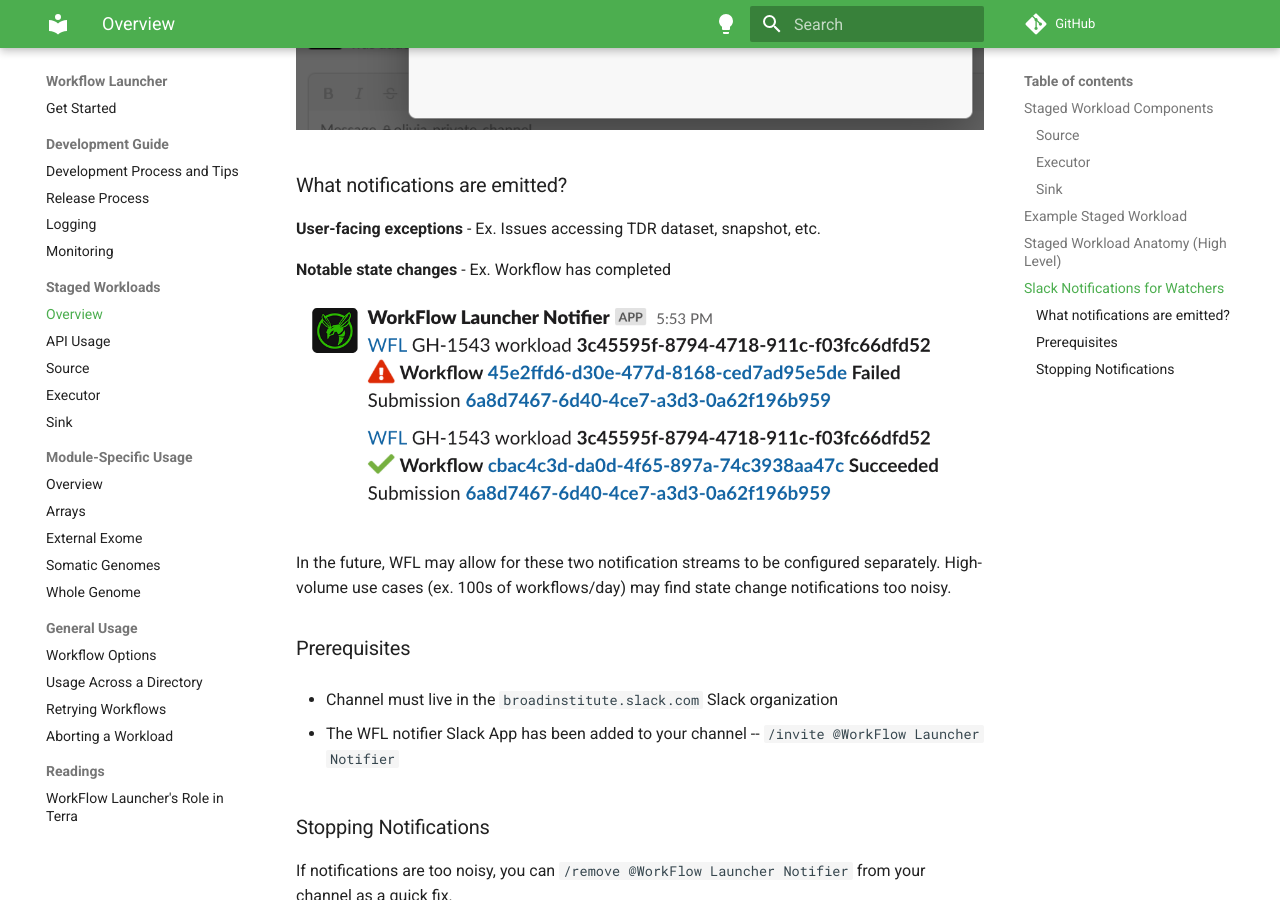
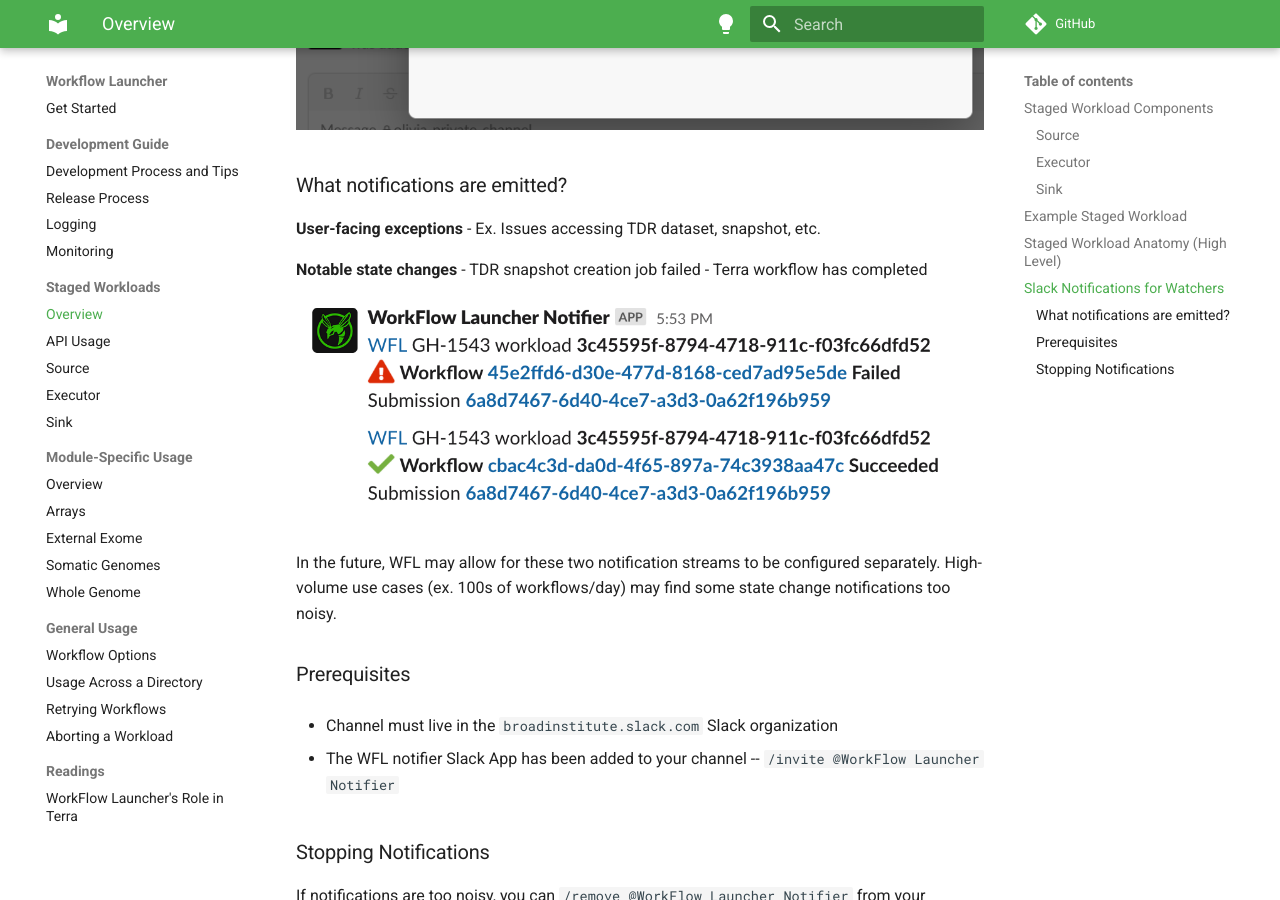
Before and after one commit to broadinstitute/wfl, an MkDocs documentation site: the page built from docs/md/staged-workload.md, in a window 1280 px wide and 900 px high, scrolled down 3320 px. Built offline with MkDocs 1.6.1 and Material for MkDocs 9.7.7, drawn with Linux system fonts in a browser that asks for light colours; comment, search, counter and statistics services are not loaded.

Commit message:
[GH-1593] Notify Slack watchers on failed TDR snapshot jobs (#590)

```diff
--- a/docs/md/staged-workload.md
+++ b/docs/md/staged-workload.md
@@ -112,14 +112,15 @@
 - Ex. Issues accessing TDR dataset, snapshot, etc.
 
 **Notable state changes**
-- Ex. Workflow has completed
+- TDR snapshot creation job failed
+- Terra workflow has completed
 
 ![](assets/staged-workload/workflow-finished-notifications.png)
 
 In the future, WFL may allow for these two notification streams
 to be configured separately.
 High-volume use cases (ex. 100s of workflows/day) may find
-state change notifications too noisy.
+some state change notifications too noisy.
 
 ### Prerequisites
 
```
Also changed, not shown: 4 other files.
